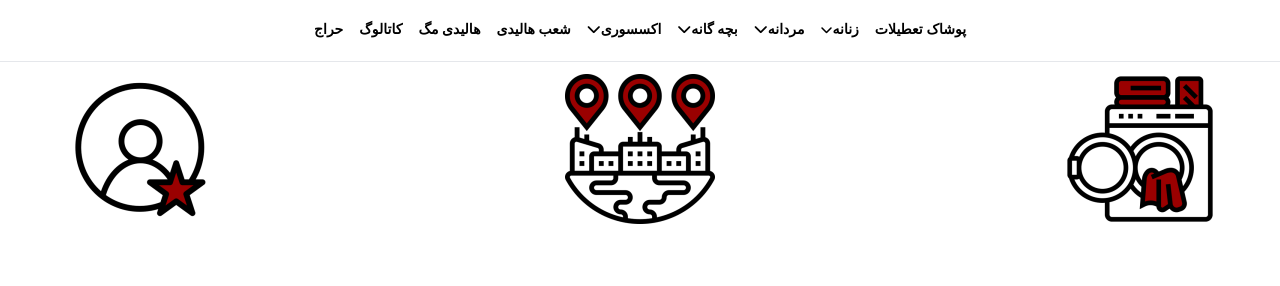
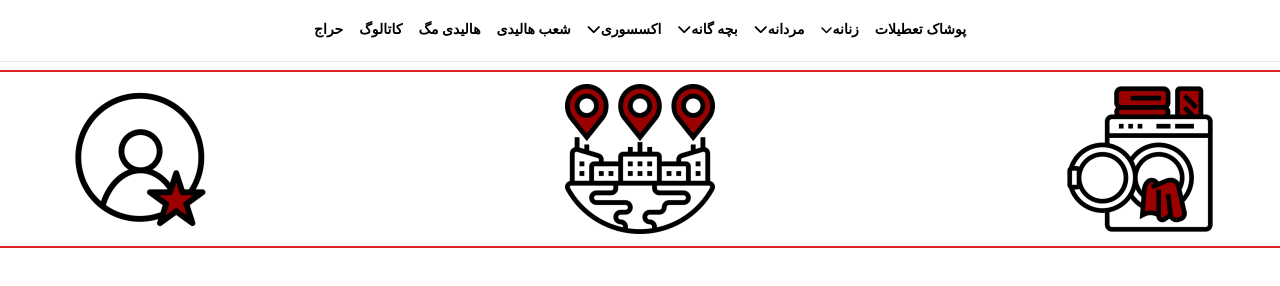
Before and after one commit to Milad-F84/final-project, a website: page src/index.html in a window 1280 px wide. Shown: the part 156-442 px from the top of the page. Drawn offline with Linux system fonts and the light colour scheme.

Commit message:
finally correction

```diff
--- a/src/index.html
+++ b/src/index.html
@@ -103,6 +103,7 @@
         </div>
     </header>
     <hr class="text-gray-400">
+    <div  class="bg-red-600 w-full h-0.5 mt-2"></div>
     <section class="container-primary">
         <div class="flex justify-between">
             <div class="flex">
@@ -128,6 +129,7 @@
             </div>
         </div>
     </section>
+    <div  class="bg-red-600 w-full h-0.5"></div>
     <footer></footer>
 </body>
 </html>
```
Also changed, not shown: src/output.css.
